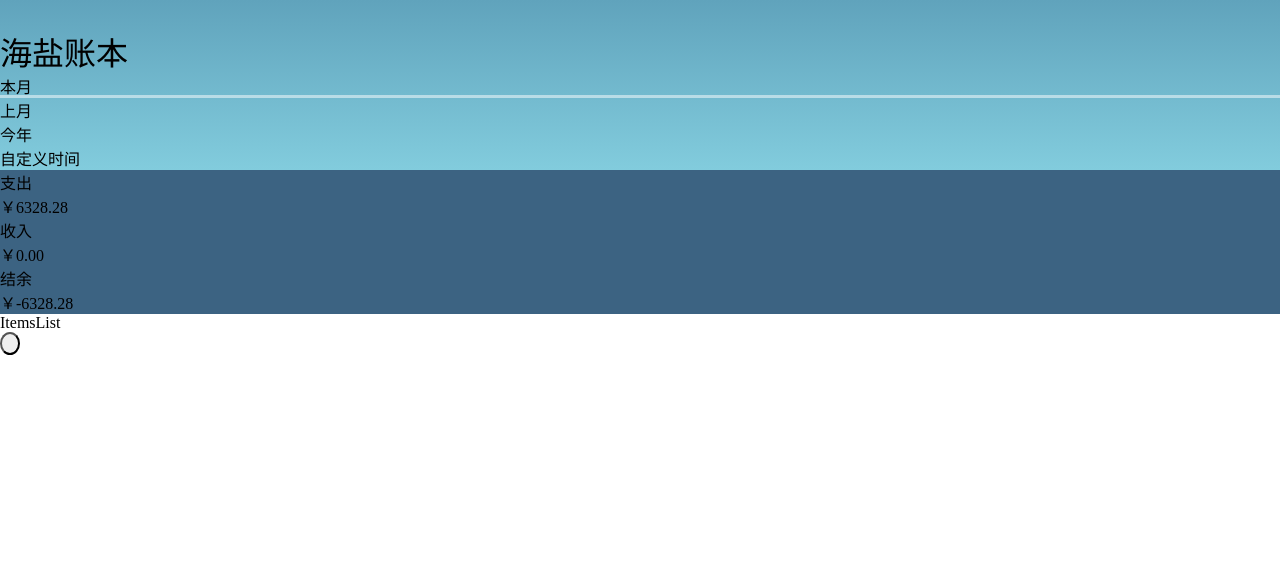
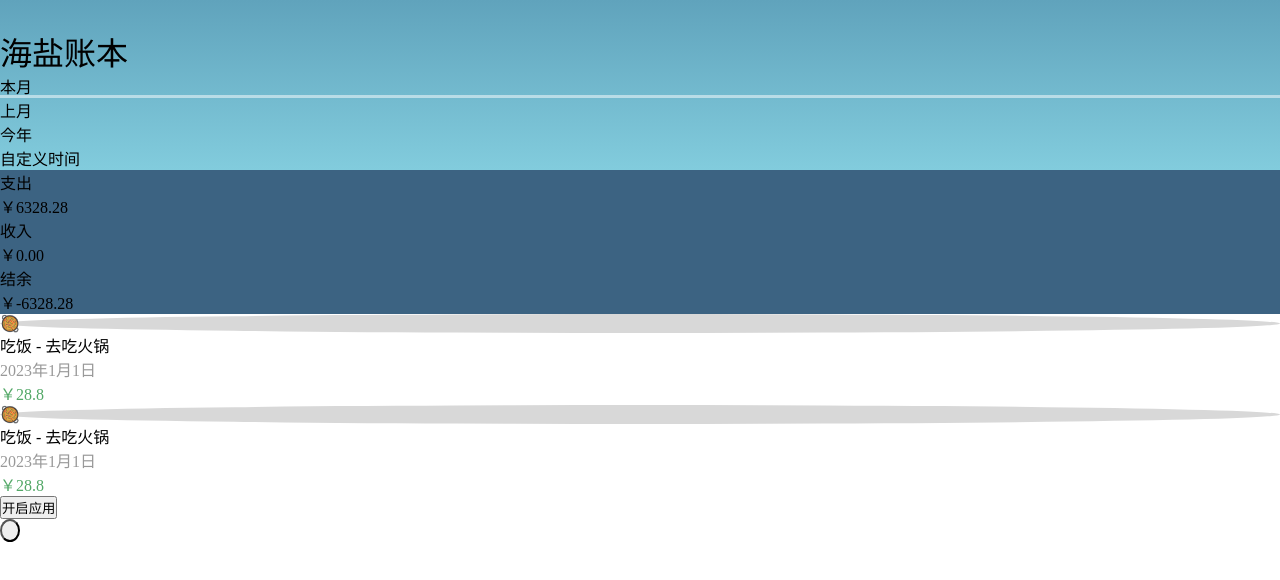
Before and after one commit to ReeseKenn/react-salt-1, a React (Vite) app: page /items in a window 1280 px wide. Shown: the top 580 px of the page. Built offline with nearby package versions, Linux system fonts and the light colour scheme.

Commit message:
初步完成ItemList样式，添加user\Items资源类型

```diff
--- a/src/global.d.ts
+++ b/src/global.d.ts
@@ -1 +1,20 @@
 var isDev: boolean
+interface Item {
+    id: number
+    user_id: number
+    amount: number
+    note?: string
+    tag_ids: number[]
+    kind: 'expenses' | 'incomes'
+    happened_at: string
+    created_at: string
+    updated_at: string
+    deleted_at?: string
+}
+interface User {
+    id: number
+    email: string
+    name?: string
+    created_at: string
+    updated_at: string
+}
--- a/src/layouts/WelcomeLayout.tsx
+++ b/src/layouts/WelcomeLayout.tsx
@@ -65,7 +65,7 @@ export const WelcomeLayout: React.FC = () => {
         {location.pathname === '/welcome/4'
           && <Link to="/start">
             <div mt-16px>
-              <button s-btn w='100%'>开启应用</button>
+              <button s-btn>开启应用</button>
             </div>
           </Link>}
       </footer>
--- a/src/pages/ItemsPage.tsx
+++ b/src/pages/ItemsPage.tsx
@@ -13,6 +13,27 @@ const Div = styled.div`
 
 export const ItemsPage: React.FC = () => {
   const [timeRage, setTimeRange] = useState<TimeRange>('thisMonth')
+  const [items] = useState<Item[]>([
+    {
+      id: 1,
+      kind: 'expenses',
+      amount: 2800,
+      user_id: 1,
+      tag_ids: [3],
+      happened_at: '2021-01-01T00:00:00.000Z',
+      created_at: '2021-01-01T00:00:00.000Z',
+      updated_at: '2021-01-01T00:00:00.000Z'
+    }, {
+      id: 2,
+      kind: 'incomes',
+      amount: 1000,
+      user_id: 1,
+      tag_ids: [1],
+      happened_at: '2021-01-01T00:00:00.000Z',
+      created_at: '2021-01-01T00:00:00.000Z',
+      updated_at: '2021-01-01T00:00:00.000Z'
+    }
+  ])
   return (
     <div>
       <Div>
@@ -20,7 +41,7 @@ export const ItemsPage: React.FC = () => {
         <TimeRangePicker selected={timeRage} onSelected={setTimeRange}/>
       </Div>
       <ItemsSummary/>
-      <ItemsList/>
+      <ItemsList items={items}/>
       <AddItemFloatButton />
     </div>
   )
--- a/src/pages/ItemsPage/ItemsList.tsx
+++ b/src/pages/ItemsPage/ItemsList.tsx
@@ -1,3 +1,21 @@
-export const ItemsList: React.FC = () => {
-  return <div>ItemsList </div>
+interface Props {
+  items: Item[]
 }
+export const ItemsList: React.FC<Props> = ({ items }) => {
+  return <div>
+    <ol>
+      {items.map(item =>
+        <li key={item.id} grid grid-cols="[auto_1fr_auto]" grid-rows-2 px-16px py-8px gap-x-12px border-b-1 b="#eee">
+          <div row-start-1 col-start-1 row-end-3 col-end-2 text-24px w-48px h-48px
+            bg="#D8D8D8" rounded="50%" flex justify-center items-center>🥘</div>
+          <div row-start-1 col-start-2 row-end-2 col-end-3>吃饭 - 去吃火锅</div>
+          <div row-start-2 col-start-2 row-end-3 col-end-3 text="#999">2023年1月1日</div>
+          <div row-start-2 col-start-3 row-end-3 col-end-4 text="#53a867">￥28.8</div>
+        </li>
+      )}
+    </ol>
+    <div p-16px>
+      <button s-btn>开启应用</button>
+    </div>
+  </div>
+}
--- a/src/pages/StartPage.tsx
+++ b/src/pages/StartPage.tsx
@@ -24,7 +24,7 @@ export const StratPage: React.FC = () => {
     <img mt-16vh mb-16vh width="128" height="128" src={pic} />
   </div>
   <div px-16px>
-    <button s-btn w='100%'>开始记账</button>
+    <button s-btn>开始记账</button>
   </div>
   <AddItemFloatButton/>
 </div>
--- a/src/shims.d.ts
+++ b/src/shims.d.ts
@@ -14,5 +14,6 @@ declare module 'react' {
     rounded?: string
     fixed?: boolean
     bg?: string
+    b?: string
   }
 }
--- a/uno.config.ts
+++ b/uno.config.ts
@@ -10,7 +10,7 @@ export default defineConfig({
     }
   },
   shortcuts: {
-    's-btn': 'bg-primary text-white h-48px b-rd-8px text-18px b-1px b-primary p-x-16px p-y-8px'
+    's-btn': 'bg-primary text-white h-48px b-rd-8px text-18px b-1px b-primary p-x-16px p-y-8px w-100%'
   },
   safelist: [],
   presets: [
```
